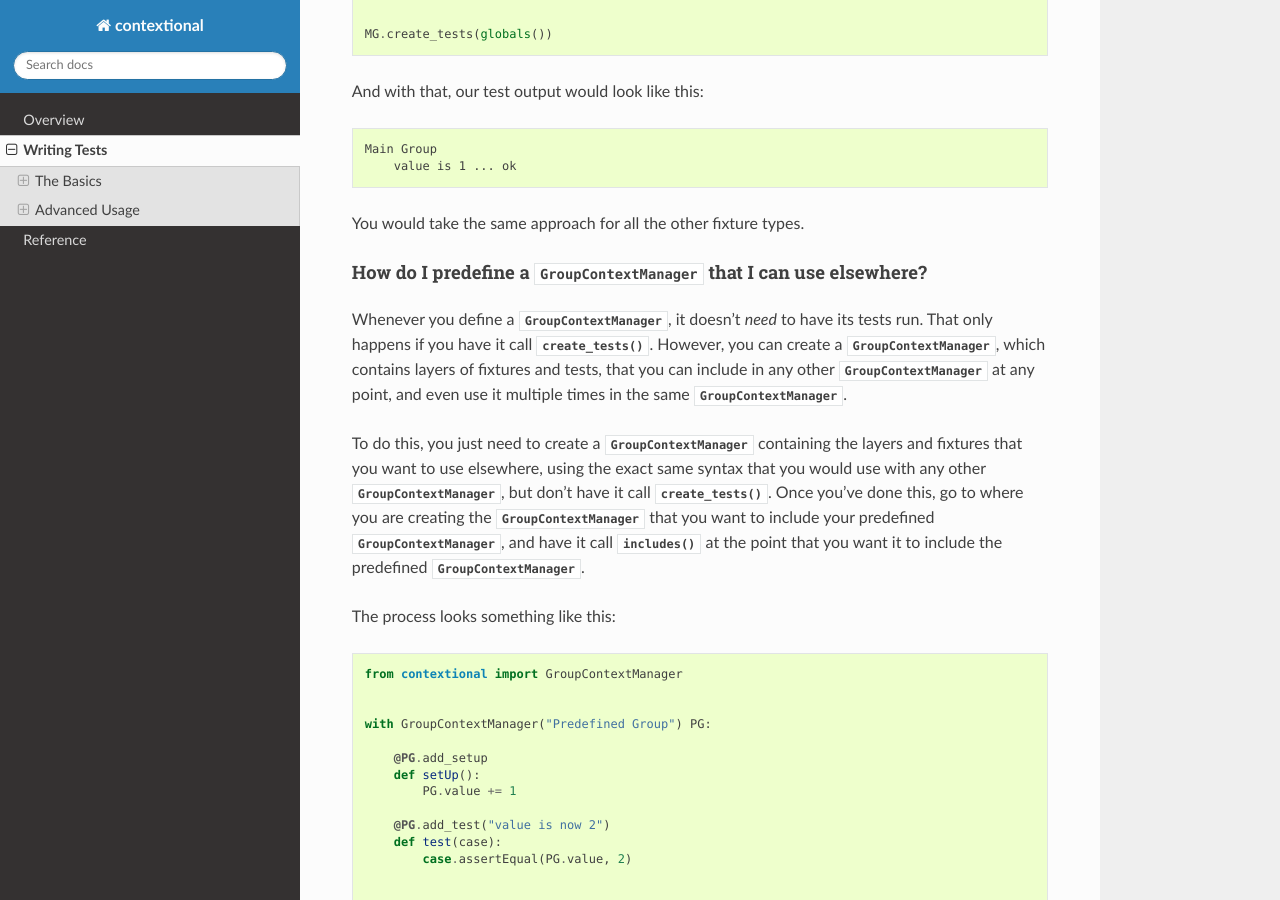
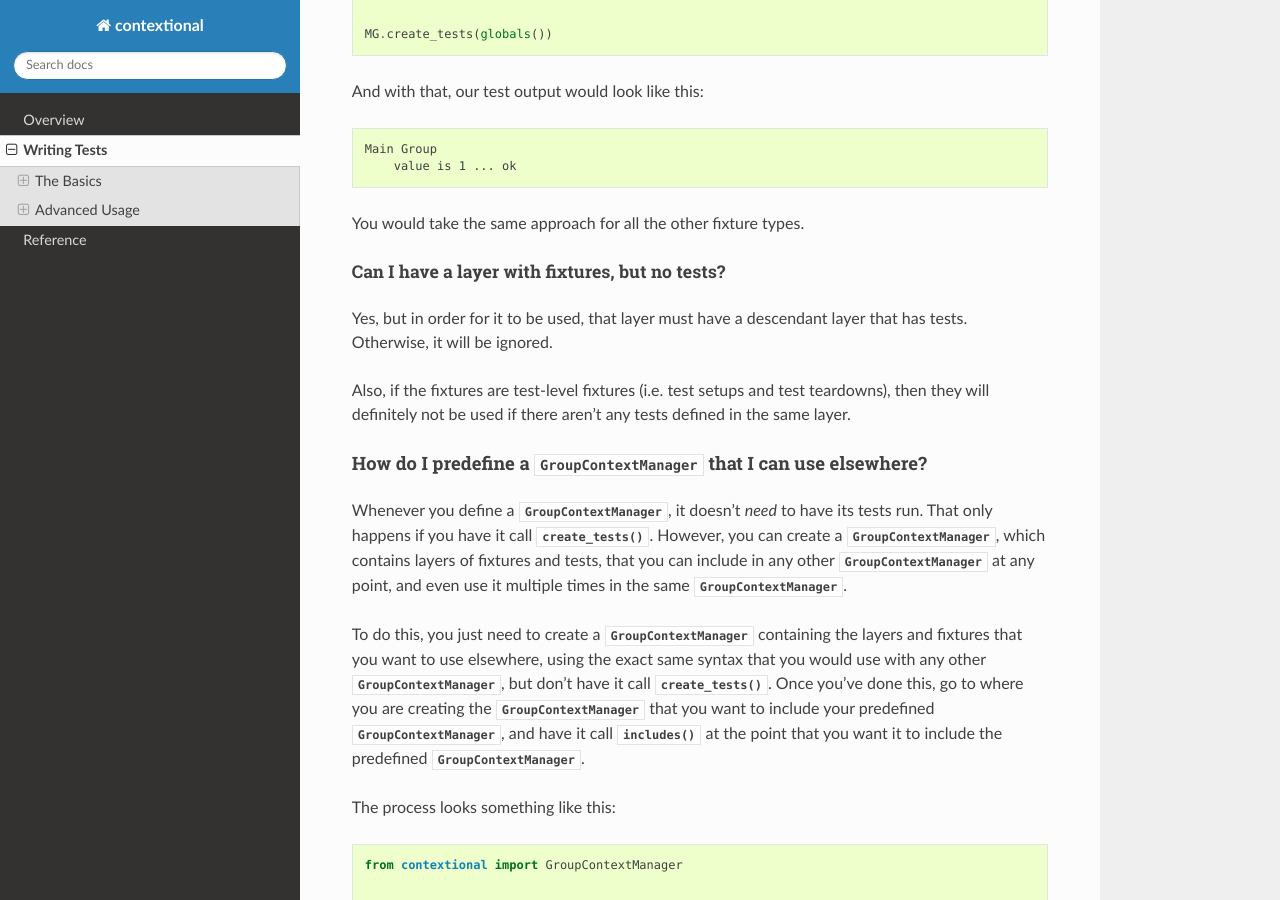
Before and after one commit to SalmonMode/contextional, a Sphinx documentation site: the page built from docs/writing-tests.rst, in a window 1280 px wide and 900 px high, scrolled down 5356 px. Built offline with Sphinx 7.4.7 and the Read the Docs theme 2.0.0, drawn with Linux system fonts in a browser that asks for light colours.

Commit message:
added extra Q&A for clarification

```diff
--- a/docs/writing-tests.rst
+++ b/docs/writing-tests.rst
@@ -283,6 +283,16 @@ And with that, our test output would look like this:
         value is 1 ... ok
 
 You would take the same approach for all the other fixture types.
+
+Can I have a layer with fixtures, but no tests?
+^^^^^^^^^^^^^^^^^^^^^^^^^^^^^^^^^^^^^^^^^^^^^^^
+
+Yes, but in order for it to be used, that layer must have a descendant layer
+that has tests. Otherwise, it will be ignored.
+
+Also, if the fixtures are test-level fixtures (i.e. test setups and test
+teardowns), then they will definitely not be used if there aren't any tests
+defined in the same layer.
 
 How do I predefine a :class:`.GroupContextManager` that I can use elsewhere?
 ----------------------------------------------------------------------------
```
